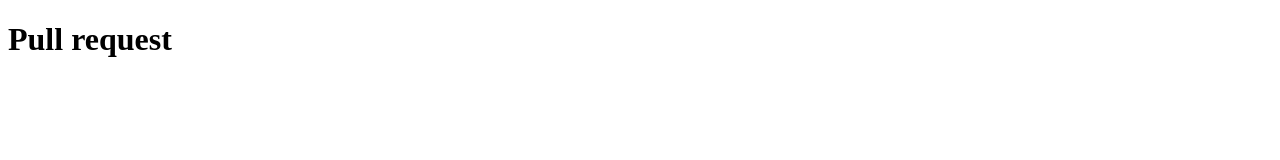
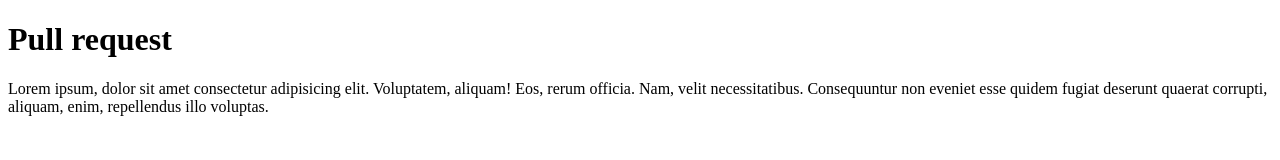
Before and after one commit to nileshunique1/Pull-Request, a plain HTML site: page index.html in a window 1280 px wide. Drawn offline with Linux system fonts and the light colour scheme.

Commit message:
index update 1.0

```diff
--- a/index.html
+++ b/index.html
@@ -1,12 +1,18 @@
 <!DOCTYPE html>
 <html lang="en">
+
 <head>
     <meta charset="UTF-8">
     <meta http-equiv="X-UA-Compatible" content="IE=edge">
     <meta name="viewport" content="width=device-width, initial-scale=1.0">
     <title>Document</title>
 </head>
+
 <body>
     <h1>Pull request</h1>
+    <p>Lorem ipsum, dolor sit amet consectetur adipisicing elit. Voluptatem, aliquam! Eos, rerum officia. Nam, velit
+        necessitatibus. Consequuntur non eveniet esse quidem fugiat deserunt quaerat corrupti, aliquam, enim,
+        repellendus illo voluptas.</p>
 </body>
+
 </html>
```
